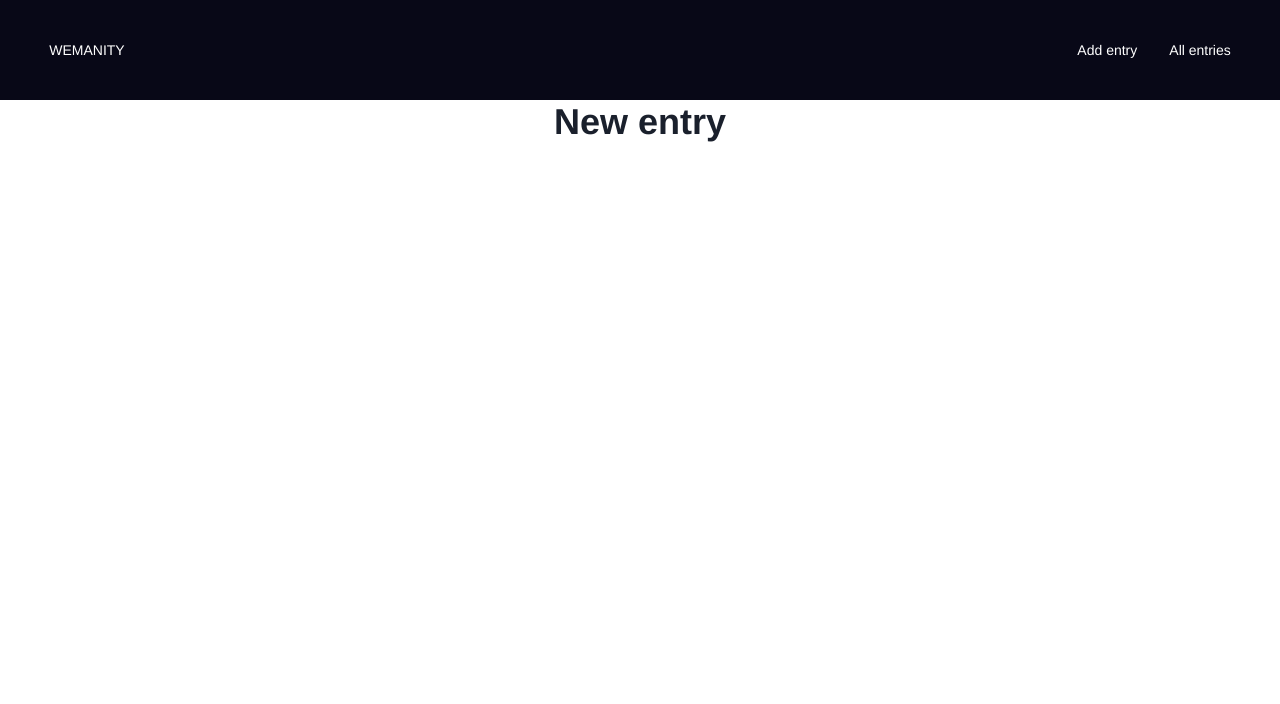
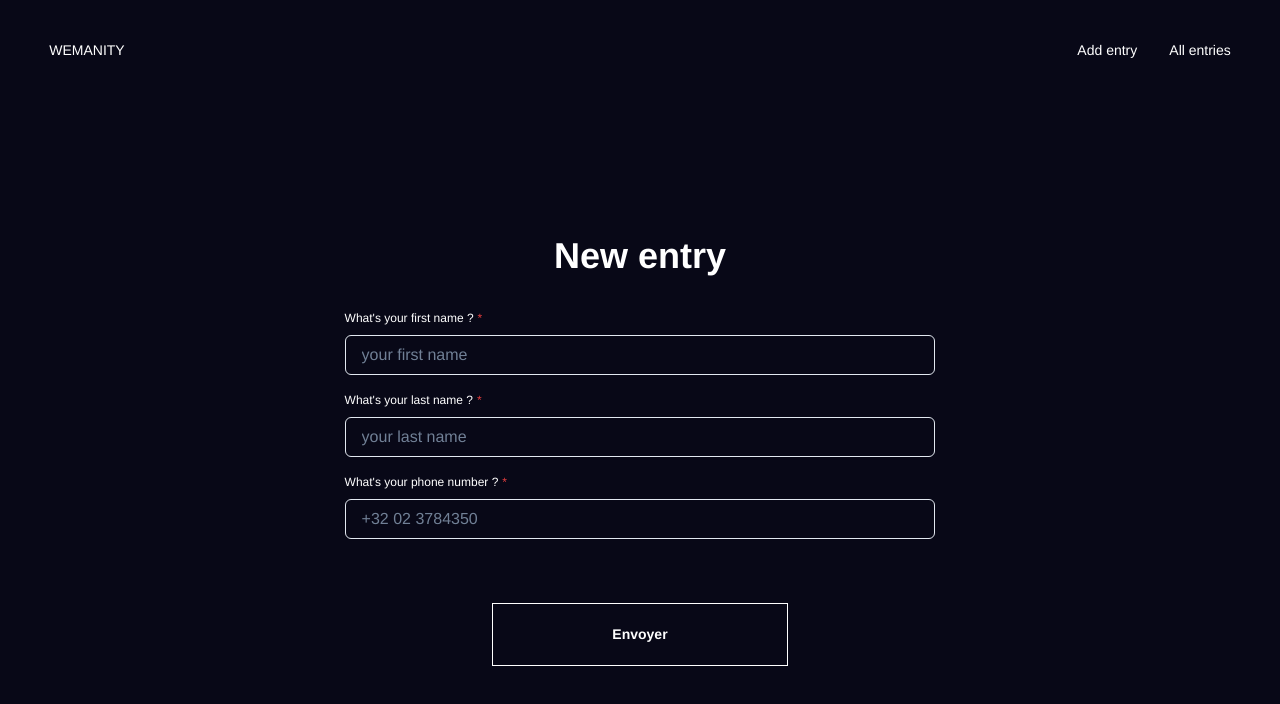
Before and after one commit to Antoinehtml/test-wemanity, a Next.js app: page /new-entry in a window 1280 px wide. Shown: the top 704 px of the page. Built offline with nearby package versions, Linux system fonts and the light colour scheme.

Commit message:
slicing new-entry page

```diff
--- a/src/comps/Theme/Button.js
+++ b/src/comps/Theme/Button.js
@@ -10,6 +10,7 @@ const Button = {
 		full_gradient: {
 			fontSize: '12px',
 			bg: 'transparent',
+			border: "1px solid #fff",
 
 			transition: 'all 0.3s ease-in-out',
 
@@ -31,7 +32,7 @@ const Button = {
 				left: '0',
 				borderRadius: '0',
 				bg: 'transparent',
-				bgImage: 'linear-gradient(#667085, #667085)',
+				bgImage: 'linear-gradient(#fff, #fff)',
 				bgPosition: '100% 100%',
 				bgSize: '0% 100%',
 				bgRepeat: 'no-repeat',
@@ -41,68 +42,15 @@ const Button = {
 			},
 
 			_hover: {
-				_before: {
-					bgSize: '100% 100%',
-					bgPosition: '0% 100%',
+				bgColor: 'primary',
+				borderColor: 'secondary',
+
+				'& p': {
+					color: "darkBlue"
 				},
-			},
 
-			_focus: {
-				boxShadow: 'none',
-				outline: 'none',
-				border: 'none',
-			},
-		},
-
-		underlined: {
-			bg: 'transparent',
-
-			transition: 'all 0.5s ease-in-out',
-
-			justifyContent: 'space-between',
-
-			px: 0,
-
-			'p:nth-of-type(1)': {
-				color: 'currentColor',
-			},
-
-			'& svg': {
-				ml: 10,
-			},
-
-			'path:nth-of-type(1)': {
-				stroke: 'currentColor',
-			},
-
-			_before: {
-				content: '""',
-				position: 'absolute',
-				width: '100%',
-				height: '100%',
-				top: '0',
-				left: '0',
-				borderRadius: '0',
-				bg: 'transparent',
-				bgImage: 'linear-gradient(currentColor, currentColor)',
-				bgPosition: '0% 100%',
-				bgSize: '100% 1px',
-				bgRepeat: 'no-repeat',
-				pointerEvents: 'none',
-				transition: 'background-size 0.3s ease-in-out',
-			},
-
-			_hover: {
-				_before: {
-					bgSize: '0% 1px',
-					bgPosition: '100% 100%',
-				},
-			},
-
-			_groupHover: {
-				_before: {
-					bgSize: '0% 1px',
-					bgPosition: '100% 100%',
+				'& path': {
+					filter: 'invert(100%)',
 				},
 			},
 
--- a/src/pages/index.js
+++ b/src/pages/index.js
@@ -13,11 +13,11 @@ export default function Home() {
   return (
     <Container bg="darkBlue" color="primary" h="calc(100vh - var(--top-bar-height))">
       <Col colStart={3} colEnd={25} display="flex" flexDirection="column" alignItems="center" justifyContent="center">
-        <Heading as="h1" variant="h1" mb={{ base: 8, lg: 16 }}>
+        <Heading as="h1" variant="h1" mb={{ base: 8, lg: 16 }} textAlign={{ base: "center", lg: "left" }}>
           Wemanity Phone Test
         </Heading>
 
-        <InputGroup maxW="50%">
+        <InputGroup maxW={{ base: "100%", lg: "50%" }}>
           <Input
             value={value}
             onChange={handleChange}
@@ -30,7 +30,7 @@ export default function Home() {
           </InputRightElement>
         </InputGroup>
 
-        <Flex w="50%" justifyContent="flex-end">
+        <Flex w={{ base: "100%", lg: "50%" }} justifyContent="flex-end">
           <Link href="/new-entry" passHref>
             <Text as="a" textStyle="underlined">Add a new entry</Text>
           </Link>
--- a/src/pages/new-entry.js
+++ b/src/pages/new-entry.js
@@ -1,16 +1,36 @@
+import { useForm, Controller } from "react-hook-form";
+import { useEffect } from 'react'
+import { useRouter } from 'next/router'
+
 import {
     Heading,
+    FormControl,
+    Input,
+    Flex,
+    FormErrorMessage,
+    FormLabel,
+    Button,
+    Text,
 } from "@chakra-ui/react";
 
 import Col from "../comps/Misc/Col";
 import Container from "../comps/Misc/Container";
 
 const newEntry = () => {
+    const {
+        register,
+        handleSubmit,
+        formState: { isSubmitting, errors },
+        // eslint-disable-next-line react-hooks/rules-of-hooks
+    } = useForm();
+
+    const onSubmit = () => { console.log('ok') }
+
     return (
-        <Container>
+        <Container bg="darkBlue" color="primary" h="calc(100vh - var(--top-bar-height))">
             <Col
-                colStart={3}
-                colEnd={25}
+                colStart={{ base: 3, md: 8 }}
+                colEnd={{ base: 25, md: 20 }}
                 display="flex"
                 flexDirection="column"
                 justifyContent="center"
@@ -18,6 +38,100 @@ const newEntry = () => {
             >
                 <Heading mb={{ base: 4, lg: 8 }}>New entry</Heading>
 
+
+                <Flex
+                    flexDirection="column"
+                    as="form"
+                    name="contactForm"
+                    onSubmit={handleSubmit(onSubmit)}
+                    align="flex-start"
+                    w="100%"
+                >
+                    <FormControl
+                        isRequired
+                        isInvalid={errors.name?.message}
+                        mb={{ base: 2, lg: 4 }}
+                    >
+                        <FormLabel mb={2}>What&apos;s your first name ?</FormLabel>
+
+                        <Input
+                            placeholder="your first name"
+                            id="firstname"
+                            name="firstname"
+                            type="string"
+                            {...register("firstname", {
+                                required: "Please type in your first name",
+                            })}
+                        />
+
+                        <FormErrorMessage>
+                            {/* {errors.name?.message && (
+        <ErrorField>{errors.name?.message}</ErrorField>
+      )} */}
+                        </FormErrorMessage>
+                    </FormControl>
+
+                    <FormControl
+                        isRequired
+                        isInvalid={errors.name?.message}
+                        mb={{ base: 2, lg: 4 }}
+                    >
+                        <FormLabel mb={2}>What&apos;s your last name ?</FormLabel>
+
+                        <Input
+                            placeholder="your last name"
+                            id="lastname"
+                            name="lastname"
+                            type="string"
+                            {...register("lastname", {
+                                required: "Please type in your last name",
+                            })}
+                        />
+
+                        <FormErrorMessage>
+                            {/* {errors.name?.message && (
+        <ErrorField>{errors.name?.message}</ErrorField>
+      )} */}
+                        </FormErrorMessage>
+                    </FormControl>
+
+                    <FormControl
+                        isRequired
+                        isInvalid={errors.name?.message}
+                        mb={{ base: 8, lg: 16 }}
+                    >
+                        <FormLabel mb={2}>What&apos;s your phone number ?</FormLabel>
+
+                        <Input
+                            placeholder="+32 02 3784350"
+                            id="phone"
+                            name="phone"
+                            type="string"
+                            {...register("phone", {
+                                pattern: /\+[1-9]{2}\s{1}\d{2}\s{1}\d{6,10}/,
+                            })}
+                        />
+
+                        <FormErrorMessage>
+                            {/* {errors.name?.message && (
+        <ErrorField>{errors.name?.message}</ErrorField>
+      )} */}
+                        </FormErrorMessage>
+                    </FormControl>
+
+                    <Button
+                        variant="full_gradient"
+                        type="submit"
+                        isLoading={isSubmitting}
+                        maxW={{ base: "100%", lg: "50%" }}
+                        alignSelf="center"
+                    >
+                        <Text>
+                            Envoyer
+                        </Text>
+                    </Button>
+                </Flex>
+
             </Col>
         </Container>
     );
```
